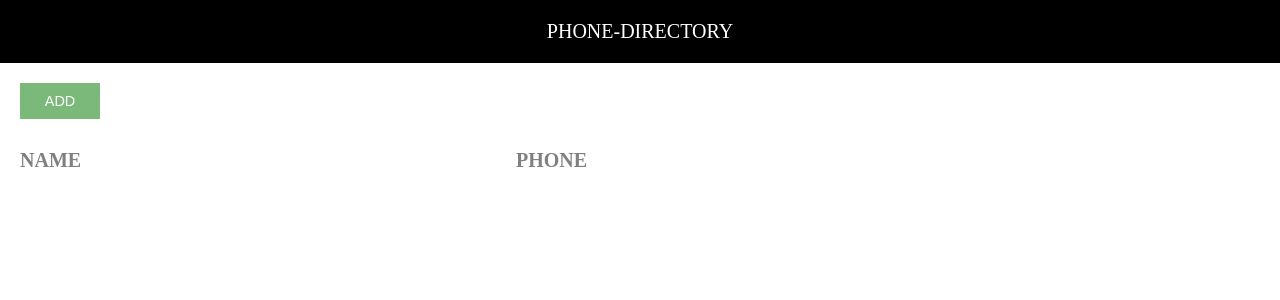
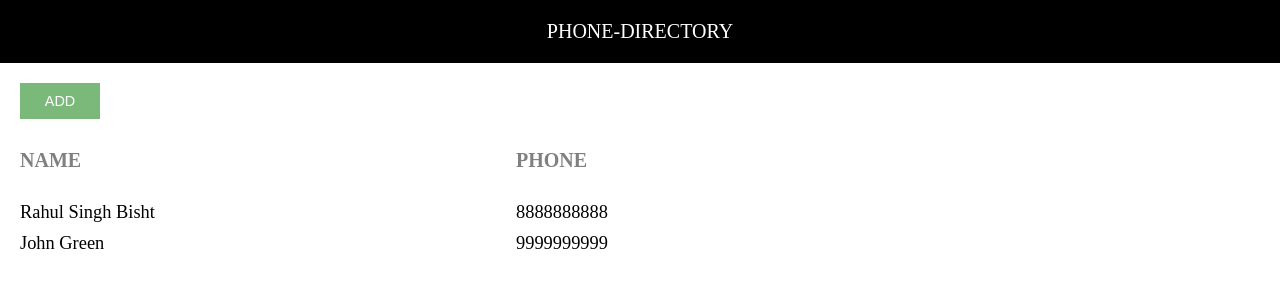
Before and after one commit to rahulsinghbisht-13/phone-directory, a React (Create React App) app: page / in a window 1280 px wide. Shown: the top 300 px of the page. Built offline with nearby package versions, Linux system fonts and the light colour scheme.

Commit message:
Rendered Subscribers Dynamically

```diff
--- a/src/App.js
+++ b/src/App.js
@@ -2,6 +2,18 @@
 import './App.css';
 
 function App() {
+  let subscribers = [
+    {
+      id: 1,
+      name: "Rahul Singh Bisht",
+      phone: "8888888888"
+    },
+    {
+      id: 2,
+      name: "John Green",
+      phone: "9999999999"
+    }
+  ]
   return (
     <div id="parentDiv">
       <Header />
@@ -12,6 +24,15 @@
           <span className="grid-item name-heading">Name</span>
           <span className="grid-item phone-heading">Phone</span>
         </div>
+
+        {
+          subscribers.map(sub => {
+            return <div key={sub.id} className="grid-container">
+            <span className="grid-item">{sub.name}</span>
+            <span className="grid-item">{sub.phone}</span>
+            </div>
+          })
+        }
       </div>
     </div>
   );
```
